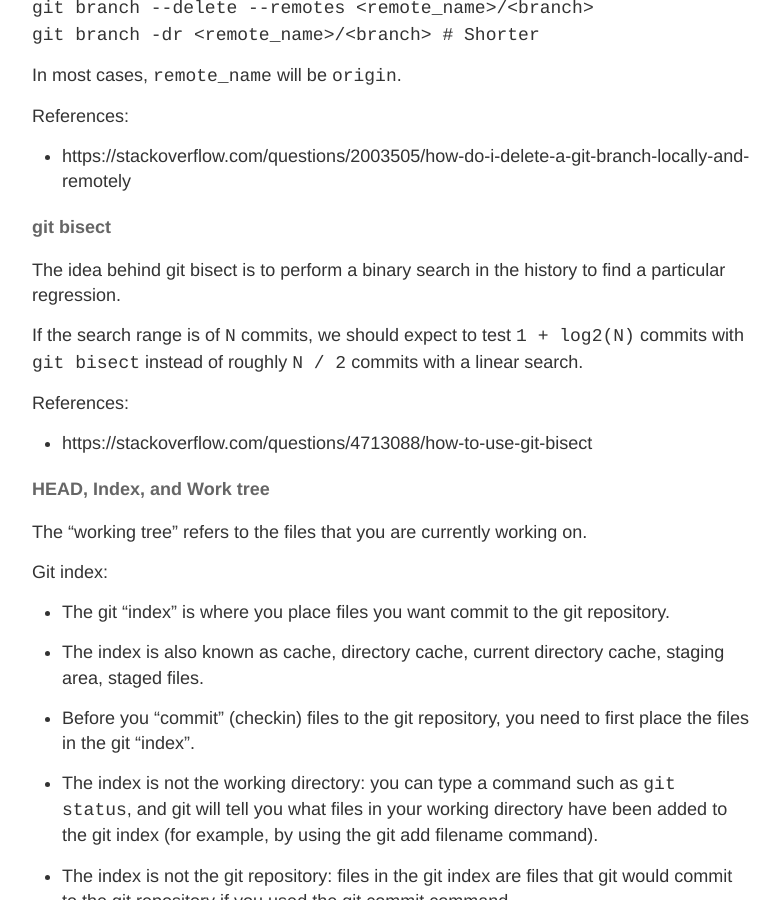
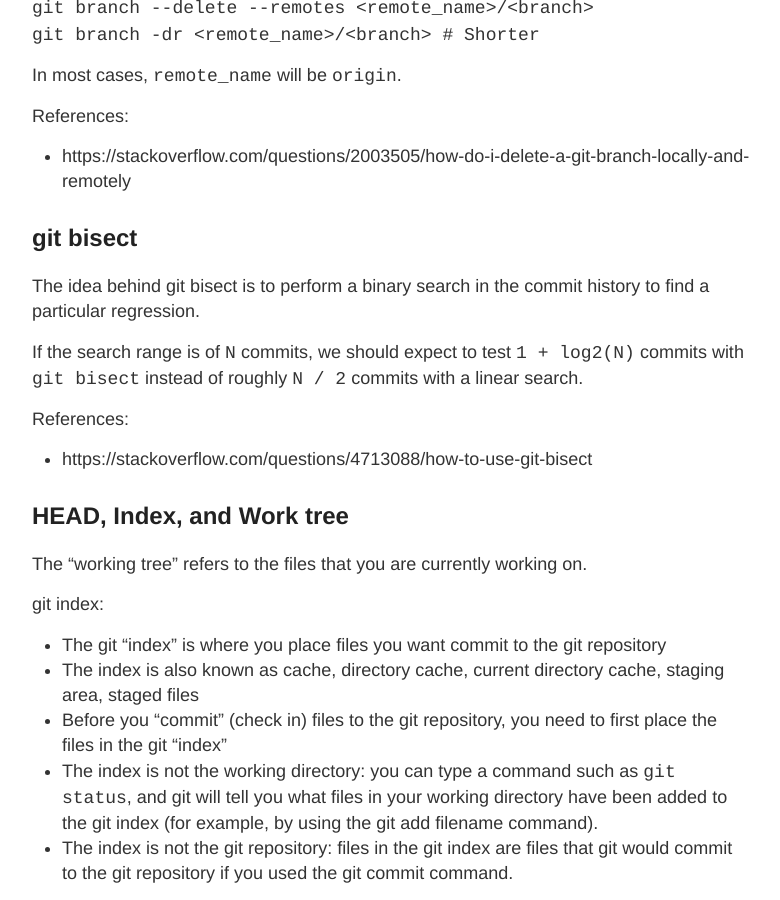
Before and after one commit to gutucristian/gutucristian.github.io, a Jekyll site: the page built from _posts/2020-03-15-git.md, in a window 1280 px wide and 900 px high, scrolled down 582 px. Shown: the whole window, without its empty margins (248-1028 px from the left). Built offline with Jekyll 4.4.1, drawn with Linux system fonts in a browser that asks for light colours; our own code applies the rules of GitHub Pages for plain Markdown files.

Commit message:
Update 2020-03-15-git.md

```diff
--- a/_posts/2020-03-15-git.md
+++ b/_posts/2020-03-15-git.md
@@ -22,28 +22,24 @@ In most cases, `remote_name` will be `origin`.
 References:
 - https://stackoverflow.com/questions/2003505/how-do-i-delete-a-git-branch-locally-and-remotely
 
-#### git bisect
+## git bisect
 
-The idea behind git bisect is to perform a binary search in the history to find a particular regression.
+The idea behind git bisect is to perform a binary search in the commit history to find a particular regression.
 
 If the search range is of `N` commits, we should expect to test `1 + log2(N)` commits with `git bisect` instead of roughly `N / 2` commits with a linear search.
 
 References:
 - https://stackoverflow.com/questions/4713088/how-to-use-git-bisect
 
-#### HEAD, Index, and Work tree
+## HEAD, Index, and Work tree
 
 The "working tree" refers to the files that you are currently working on.
 
-Git index:
-- The git "index" is where you place files you want commit to the git repository.
-
-- The index is also known as cache, directory cache, current directory cache, staging area, staged files.
-
-- Before you "commit" (checkin) files to the git repository, you need to first place the files in the git "index".
-
+git index:
+- The git "index" is where you place files you want commit to the git repository
+- The index is also known as cache, directory cache, current directory cache, staging area, staged files
+- Before you "commit" (check in) files to the git repository, you need to first place the files in the git "index"
 - The index is not the working directory: you can type a command such as `git status`, and git will tell you what files in your working directory have been added to the git index (for example, by using the git add filename command).
-
 - The index is not the git repository: files in the git index are files that git would commit to the git repository if you used the git commit command.
 
 The index is a staging area where the new commit is prepared. Essentially, the contents of the index are what will go into the new commit
@@ -54,7 +50,7 @@ Sources:
 1. https://stackoverflow.com/questions/3689838/whats-the-difference-between-head-working-tree-and-index-in-git
 2. https://dzone.com/articles/beyond-beginning-git-working-tree-index-and-head
 
-#### Misc
+## Misc
 
 `git push -u origin <branch>` will push `<branch>` to `origin` by creating a new branch on `origin` and setting local `<branch>` to track remote branch on `origin`
 
@@ -66,7 +62,7 @@ Git lists same file in working tree (file modified) and in staging (not committe
 
 This happens when you add a file to the index (`git commit <file>`) and then at some point edit the file again.
 
-#### revert back to previous commit
+### revert back to previous commit
 
 `git reset [--soft | --mixed [-N] | --hard | --merge | --keep]`
 
@@ -89,7 +85,7 @@ TODO: https://stackoverflow.com/questions/24728543/git-reset-merge-vs-git-reset-
 Source:
 1. https://stackoverflow.com/questions/24568936/what-is-difference-between-git-reset-hard-head1-and-git-reset-soft-head
 
-#### branch off of current branch
+### branch off of current branch
 
 `git checkout -b <sub-branch> branch`
 
@@ -98,18 +94,18 @@ Source:
 
 `git checkout -b api-cristian api`
 
-#### add all modified files
+### add all modified files
 
 `git add -u`
 
-#### merge
+### merge
 
 to merge branch `foo` into `bar`:
 1. `git checkout bar`
 2. `git merge foo`
 3. resolve conflicts if any
 
-#### Tracking Branches
+### Tracking Branches
 
 `git remote`: manage set of tracked repositories
 
@@ -127,7 +123,7 @@ Note: `-u` option is the shortcut for the `--set-upstream` option (e.g., `git pu
 
 Note: `--track` is shorthand for `git checkout -b [branch] [remotename]/[branch]` where `[remotename]` is `origin` in this case and `[branch]` is twice the same, `daves_branch` in this case ([source](https://stackoverflow.com/questions/9537392/git-fetch-remote-branch)). See [alternative approach](https://git-scm.com/book/en/v2/Git-Basics-Working-with-Remotes).
 
-#### Create a repository
+### Create a repository
 
 __origin__: when you clone a repository for the first time `origin` is a default name given to the original remote repository that you clone, from where you want to `push` and `pull` changes. So basically `origin` is alias of your so big remote repository name. By saying `git push origin <branch_name>`, you are saying to push to the original repository.
 
@@ -144,13 +140,13 @@ Tracking branches are local branches that have a direct relationship to a remote
 Good read:
 1. https://stackoverflow.com/questions/11690709/can-a-project-have-multiple-origins
 
-#### hooks
+### hooks
 
 `pre-receive` hook
 
 This would be used to execute a script when a remote receives a push that is triggered before any `refs` are updated [read](https://help.github.com/en/enterprise/2.15/admin/developer-workflow/creating-a-pre-receive-hook-script).
 
-#### git stash
+### git stash
 
 `git stash` can be used to "stash" some changes so that they are no longer in your working tree. This allows you to checkout ot other branches. Usually, this is used when you begin to work on some branch and then realise you are working on the wrong branch. You can use `git stash` to "stash" these changes (out of the working tree), checkout to the appropriate branch, and apply the stashed changes.
 
@@ -183,13 +179,13 @@ Alternative Workaround:
 Source:
 - https://stackoverflow.com/questions/37417792/apply-stash-to-different-branch/41978867
 
-#### To modify / "ammend" commit message of latest commit:
+### To modify / "ammend" commit message of latest commit:
 
 `git commit --amend -m "New commit message"`
 
 Source:
 - https://stackoverflow.com/questions/179123/how-to-modify-existing-unpushed-commit-messages
 
-#### List tracked files
+### List tracked files
 
 Use `git ls-tree -r HEAD` to list tracked files. Pass `--name-only` flag if you want to list files of the current branch only.
```
